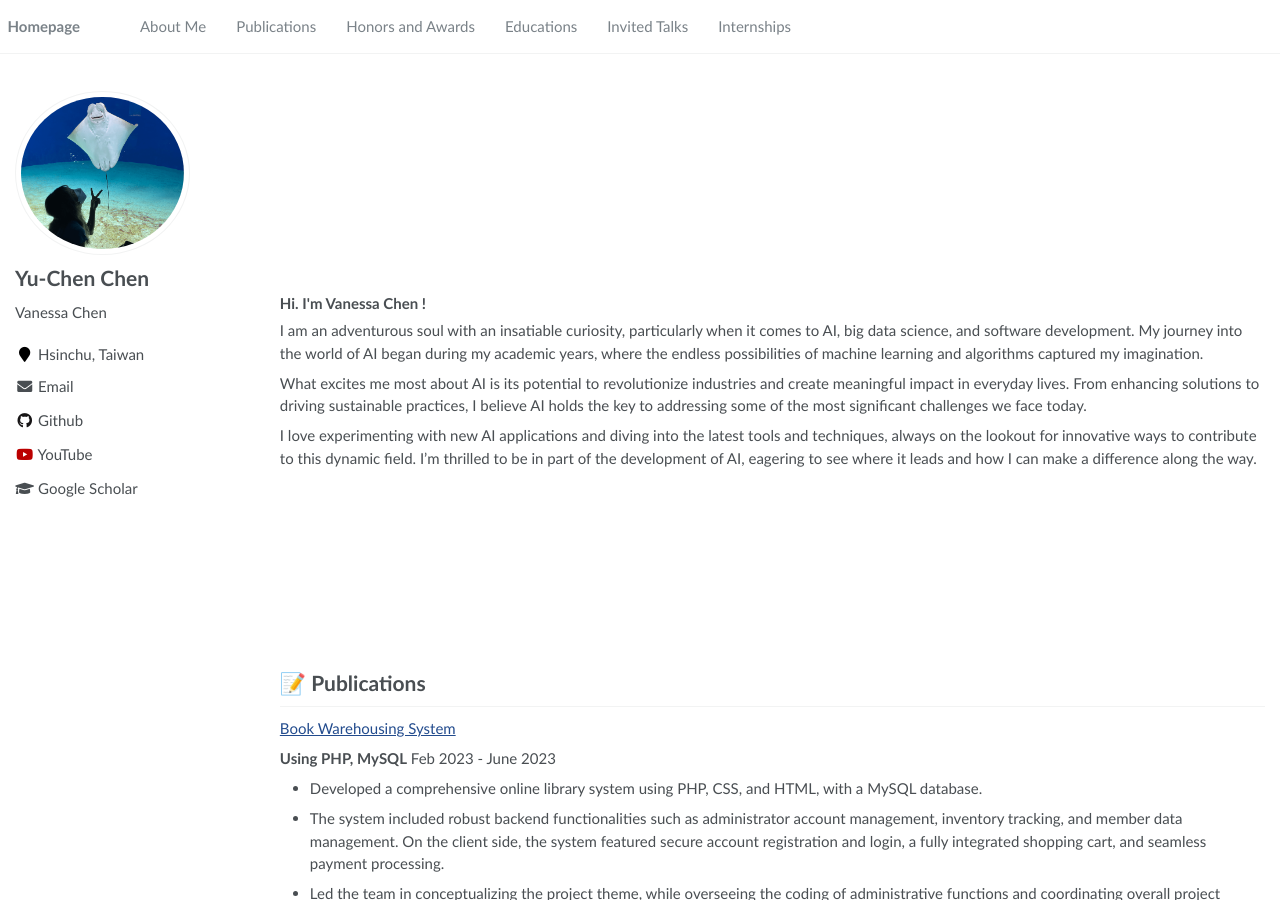
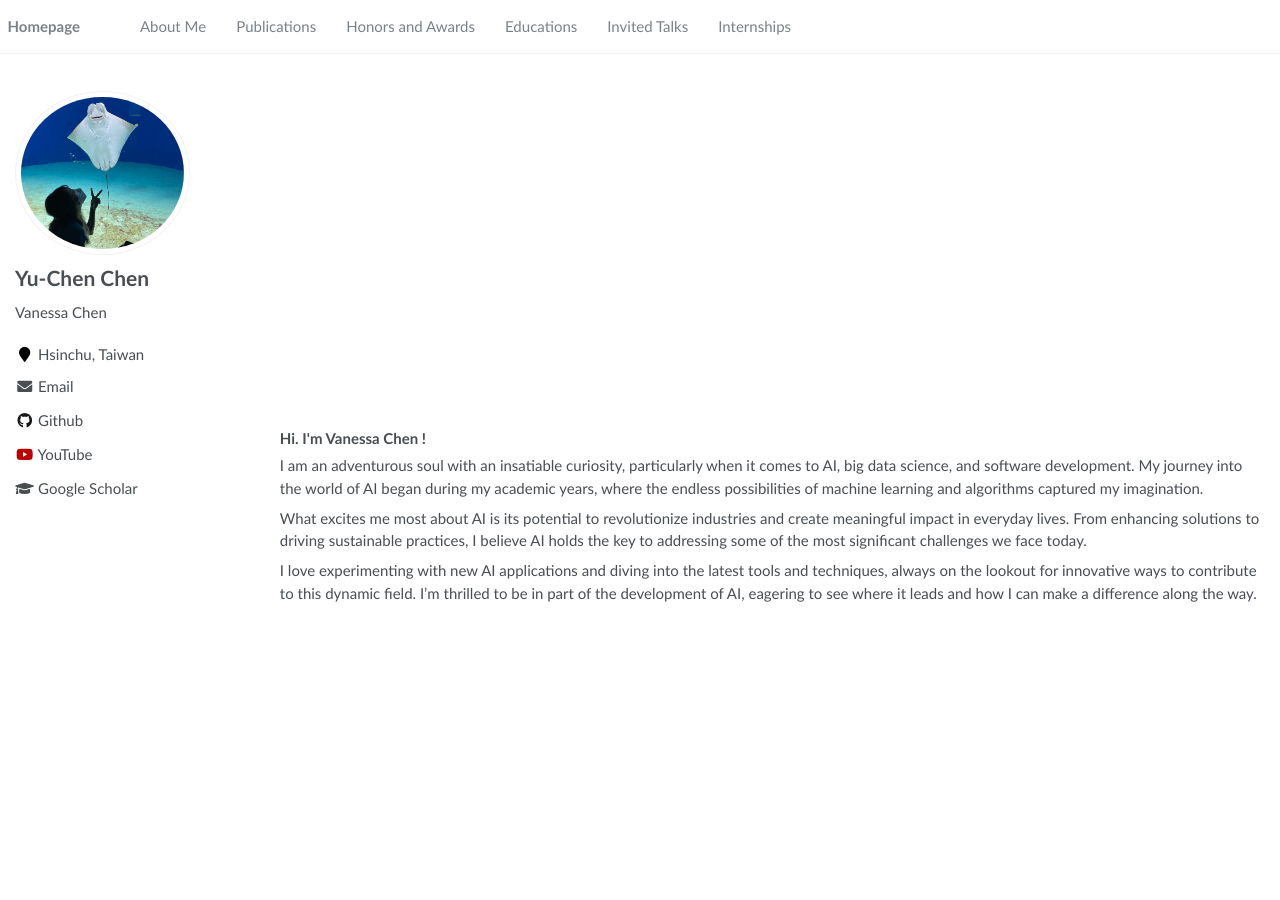
Before and after one commit to chenyzzn/chenyzzn.github.io, a Jekyll site: the page built from _pages/about.md, in a window 1280 px wide and 900 px high. Built offline with Jekyll 4.4.1, drawn with Linux system fonts in a browser that asks for light colours.

Commit message:
Update about.md

```diff
--- a/_pages/about.md
+++ b/_pages/about.md
@@ -20,6 +20,8 @@
 <br /><br /><br />
 <br /><br /><br />
 <br /><br /><br />
+<br /><br /><br />
+<br /><br /><br />
 <h3> Hi. I'm Vanessa Chen ! </h3>
 I am an adventurous soul with an insatiable curiosity, particularly when it comes to AI, big data science, and software development. My journey into the world of AI began during my academic years, where the endless possibilities of machine learning and algorithms captured my imagination.
 
@@ -29,8 +31,13 @@
 <br /><br /><br />
 <br /><br /><br />
 <br /><br /><br />
+<br /><br /><br />
+<br /><br /><br />
 
 # 📝 Publications
+<br /><br /><br />
+<br /><br /><br />
+<br /><br /><br />
 [Book Warehousing System]((https://github.com/chenyzzn/BookWarehousingSystem))
 
 **Using PHP, MySQL**
@@ -39,6 +46,8 @@
 - The system included robust backend functionalities such as administrator account management, inventory tracking, and member data management. On the client side, the system featured secure account registration and login, a fully integrated shopping cart, and seamless payment processing.
 - Led the team in conceptualizing the project theme, while overseeing the coding of administrative functions and coordinating overall project management to ensure successful execution.
 
+<br /><br /><br />
+<br /><br /><br />
 <br /><br /><br />
 Integrating SDGs Environmental Awareness into Campus AR Game Design
 
```
